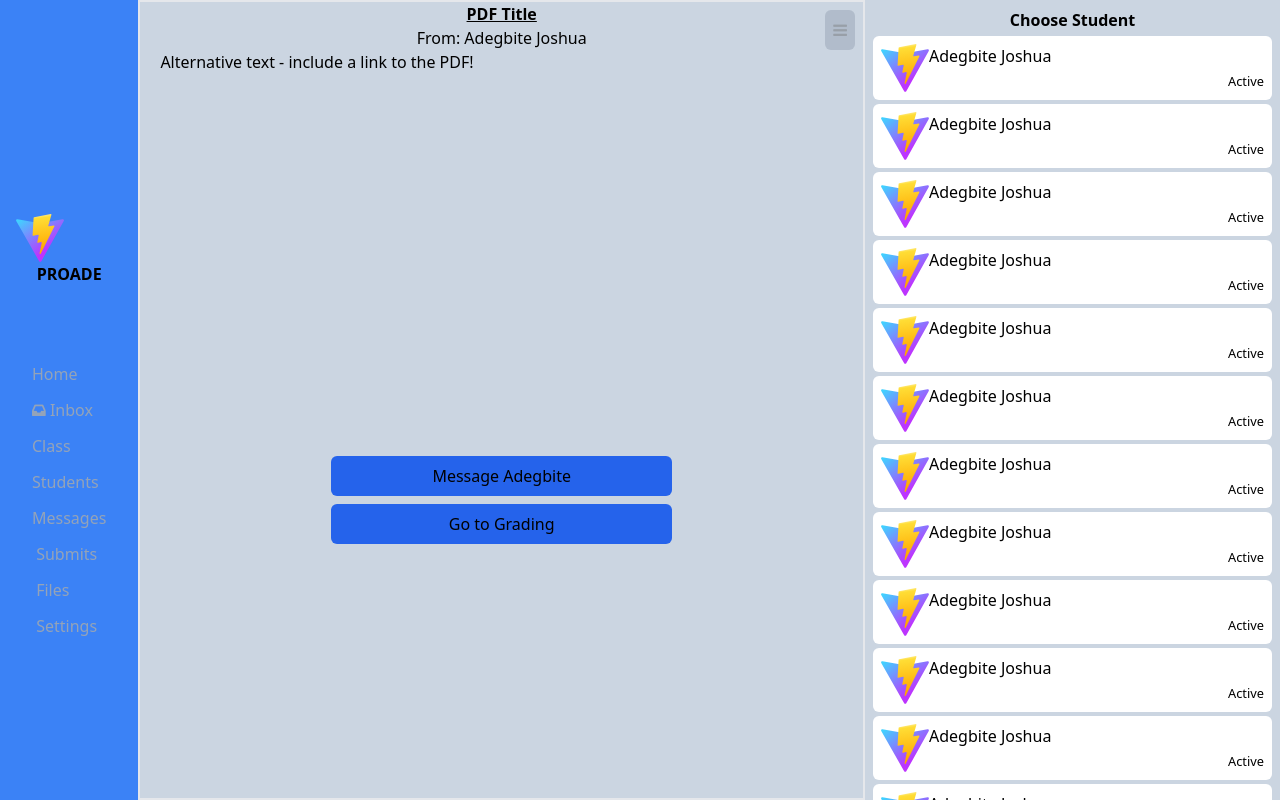
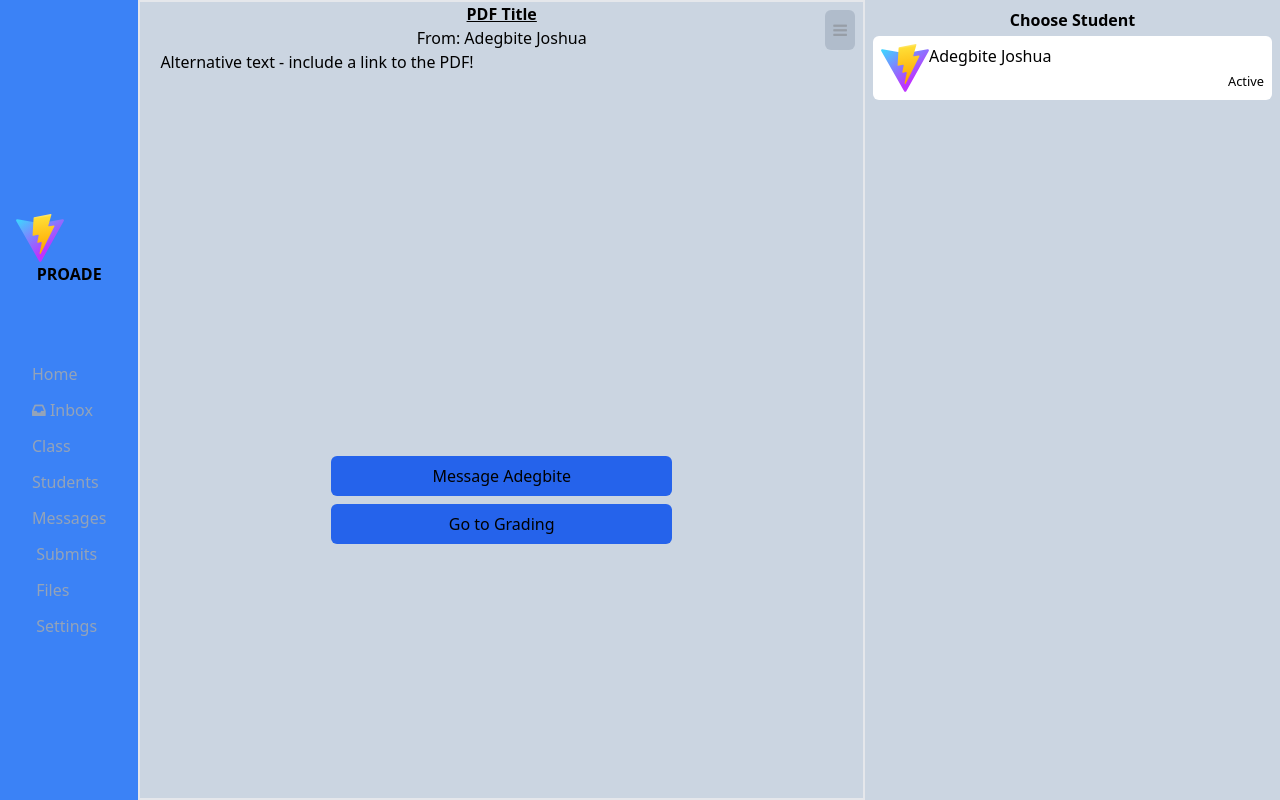
Before and after one commit to Adegbite-Joshua/HopeAcademy, a React (Vite) app: page /submit in a window 1280 px wide. Built offline with nearby package versions, Linux system fonts and the light colour scheme.

Commit message:
Working on selecting a subject to update assessment

```diff
--- a/src/Components/StaffDashboard/StaffDashboard.jsx
+++ b/src/Components/StaffDashboard/StaffDashboard.jsx
@@ -20,7 +20,7 @@ const StaffDashboard = () => {
     let endpoint = 'http://localhost:7777/staff/dashboard'
     let staffEmail = localStorage.getItem('staffemail')
     let staffPassword = localStorage.getItem('staffpassword')
-    let staffClass = localStorage.getItem('staffclass')
+    let staffClass = Number(localStorage.getItem('staffclass'))
     let details = {
         staffClass,
         staffEmail,
--- a/src/Components/StaffSubmit/FileView.jsx
+++ b/src/Components/StaffSubmit/FileView.jsx
@@ -3,7 +3,7 @@ import React from 'react'
 const FileView = () => {
   return (
     <>
-        <object data="port.pdf" type="application/pdf" width="100%" height="100%">
+        <object onChange={(e)=>alert('e')} data="port.pdf" type="application/pdf" width="100%" height="100%">
             <p>Alternative text - include a link <a href="port.pdf">to the PDF!</a></p>
         </object>
     </>
--- a/src/Components/StaffSubmit/SubmitOtherDiv.jsx
+++ b/src/Components/StaffSubmit/SubmitOtherDiv.jsx
@@ -8,18 +8,6 @@ const SubmitOtherDiv = () => {
             <h3 className=' font-bold text-center'>Choose Student</h3>
             <div className=''>
                 <Student/>
-                <Student/>
-                <Student/>
-                <Student/>
-                <Student/>
-                <Student/>
-                <Student/>
-                <Student/>
-                <Student/>
-                <Student/>
-                <Student/>
-                <Student/>
-                <Student/>
             </div>
         </div>
     </>
--- a/src/Components/Student/Student.jsx
+++ b/src/Components/Student/Student.jsx
@@ -20,7 +20,7 @@ const Student = () => {
     individualEmail!=''?setemail(email):''
   }
   const decide = ()=>{
-    let classStudents = '|http://localhost:7777/staff/fetchclassstudents'
+    let classStudents = 'http://localhost:7777/staff/fetchclassstudents'
     let staffClass = Number(localStorage.getItem('staffclass'))
     axios.post(classStudents, {class:staffClass})
     .then((res)=>{
--- a/src/Components/Student/StudentInfo.jsx
+++ b/src/Components/Student/StudentInfo.jsx
@@ -5,7 +5,7 @@ const StudentInfo = ({name, func,  category, mainindex, email}) => {
     <>
         <div onClick={()=>func(category, mainindex, email)} className=' w-full p-2 my-1 flex space-x-2 items-center justify-center cursor-pointer bg-white hover:bg-slate-200 rounded-md'>
             <img src="vite.svg" className=' h-12 w-12 float-left' alt="" />
-            <h6 contentEditable='true'>{name}</h6>
+            <h6 contentEditable='false'>{name}</h6>
         </div>
     </>
   )
--- a/src/Components/Student/StudentScoreTable.jsx
+++ b/src/Components/Student/StudentScoreTable.jsx
@@ -4,7 +4,20 @@ import { useSelector } from 'react-redux'
 const StudentScoreTable = ({func, index}) => {
     let staffInfo = useSelector((state)=>state.staffInformation.staffInformation)
     let classStudents = useSelector((state)=>state.staffInformation.classStudents)
-    let subjectIndex = index&&classStudents?classStudents[index].subjects.findIndex({'subject.subject': staffInfo.class}):''
+    // let subjectIndex = index&&classStudents?classStudents[index].subjects.findIndex({'subject.subjectInde': staffInfo.class}):''
+    // let subjectIndex = index&&classStudents?classStudents[index].subjects.filter((subject, index)=>{
+    //     return subject.subjectIndex = staffInfo.class
+    // }):''
+    let subjectInd = index&&classStudents?classStudents[index].subjects.map((subject, index)=>{
+        if (subject.subjectIndex==0) {
+            console.log(index);
+            return index
+        }
+    }):''
+    let subjectIndex = subjectInd[0]
+    window.subjectIndex = subjectIndex
+
+    console.log(subjectIndex);
     const [ca1,setca1] = useState('')
     const [ca2,setca2] = useState('')
     const [ca3,setca3] = useState('')
```
